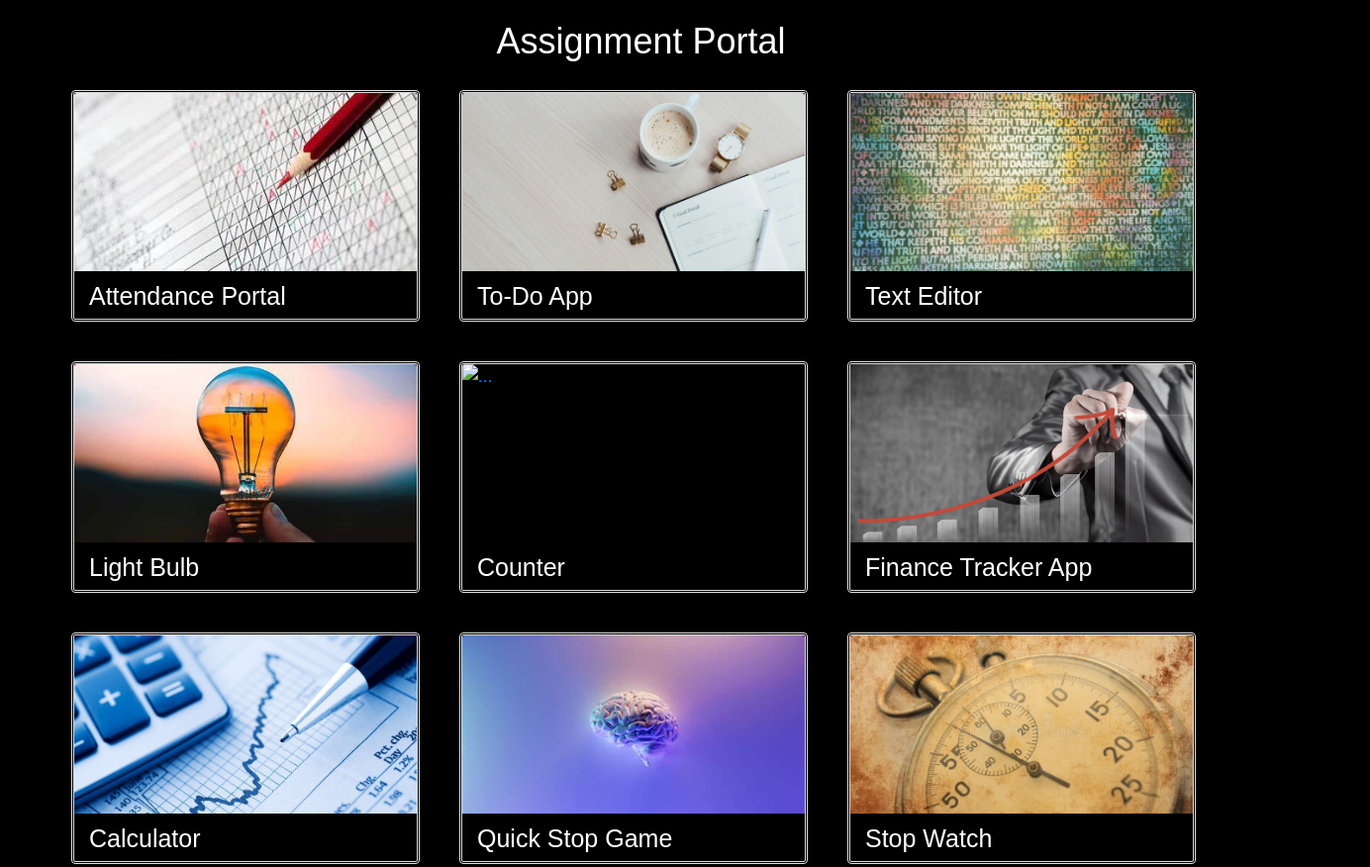
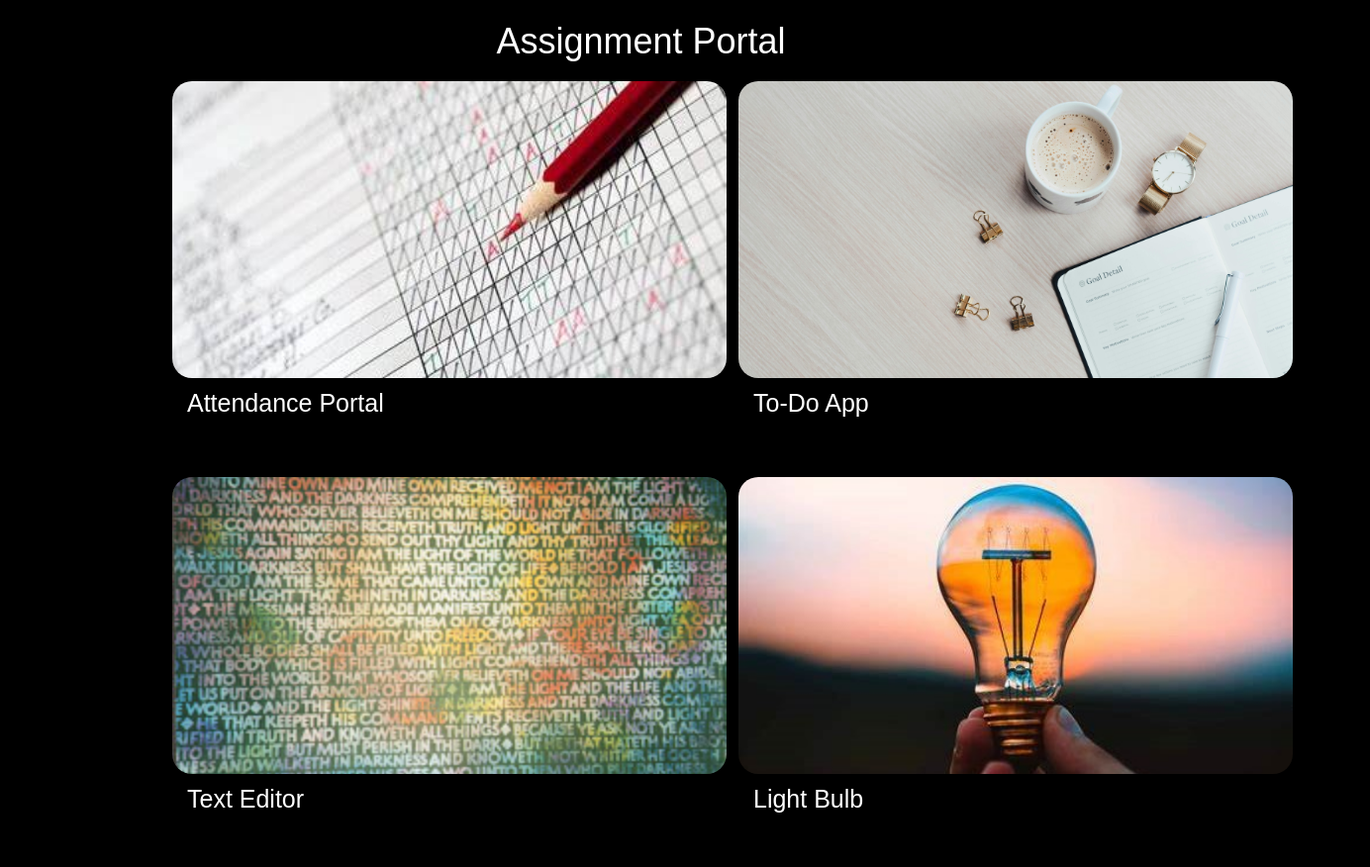
Before and after one commit to nawaz0721/Assignment-Portal, a plain HTML site: page index.html in a window 1280 px wide. Shown: the top 876 px of the page at 99% size, 1384 px wide, since content can reach past the window. Drawn offline with nearby package versions, Linux system fonts and the light colour scheme; a web font is replaced by a local one.

Commit message:
margin set

```diff
--- a/style.css
+++ b/style.css
@@ -21,17 +21,15 @@ h1 {
     display: flex;
     flex-wrap: wrap;
     justify-content: center;
-    margin: 20px;
-    gap: 40px;
+    margin: 10px 30px 0px 20px;
+    column-gap: 220px;
+    row-gap: 50px;
 }
-
 
 .card {
     background-color: black;
-    border: 3px double #ddd;
     box-shadow: 0 2px 8px rgba(0, 0, 0, 0.1);
     transition: transform 0.3s;
-    /* height: 55vh; */
 }
 
 .card:hover {
@@ -39,9 +37,10 @@ h1 {
 }
 
 .card-img-top {
-    width: 100%;
-    height: 180px;
+    width: 70vh;
+    height: 300px;
     object-fit: cover;
+    border-radius: 20px;
 }
 
 .card-title {
```
